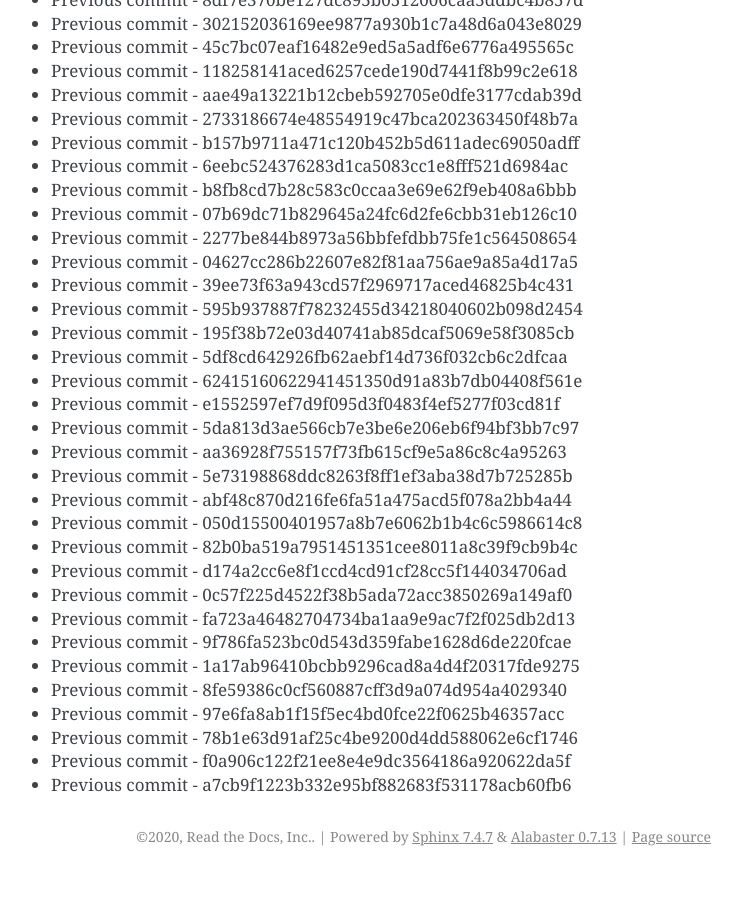
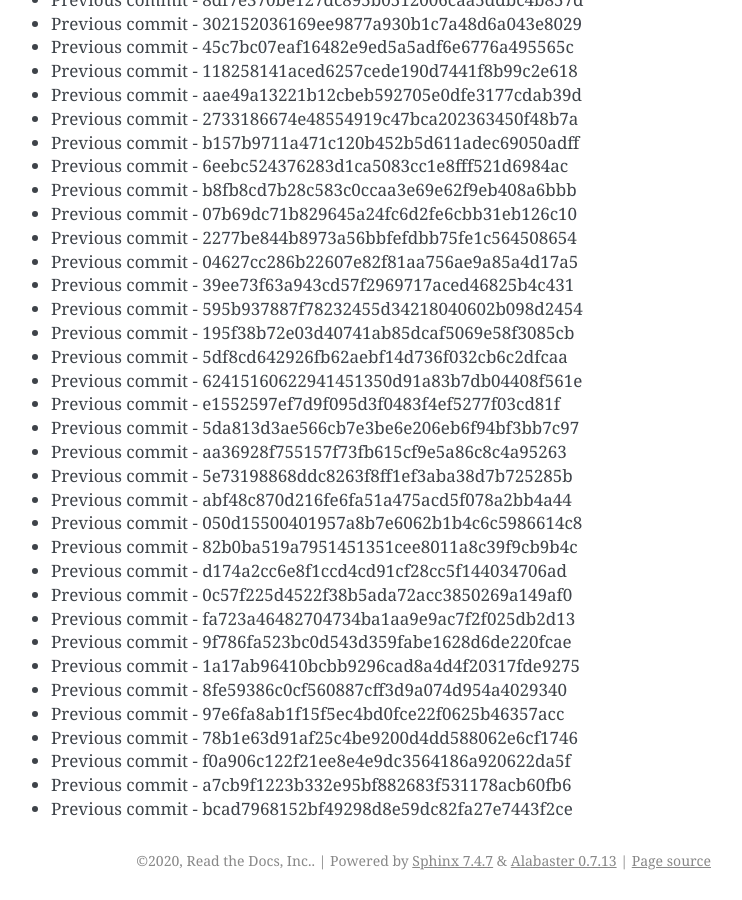
Before and after one commit to readthedocs/rtd-git-stresstest, a Sphinx documentation site: the page built from docs/updates.rst, in a window 1280 px wide and 900 px high, scrolled down 104648 px. Shown: the whole window, without its empty margins (399-1141 px from the left). Built offline with Sphinx 7.4.7, drawn with Linux system fonts in a browser that asks for light colours; before the commit the page ends 105524 px from its top, so only the background shows below that.

Commit message:
Generating commit from previous: bcad7968152bf49298d8e59dc82fa27e7443f2ce

```diff
--- a/docs/updates.rst
+++ b/docs/updates.rst
@@ -4429,3 +4429,4 @@ It can be tested for any performance characteristics.
 * Previous commit - 78b1e63d91af25c4be9200d4dd588062e6cf1746
 * Previous commit - f0a906c122f21ee8e4e9dc3564186a920622da5f
 * Previous commit - a7cb9f1223b332e95bf882683f531178acb60fb6
+* Previous commit - bcad7968152bf49298d8e59dc82fa27e7443f2ce
```
